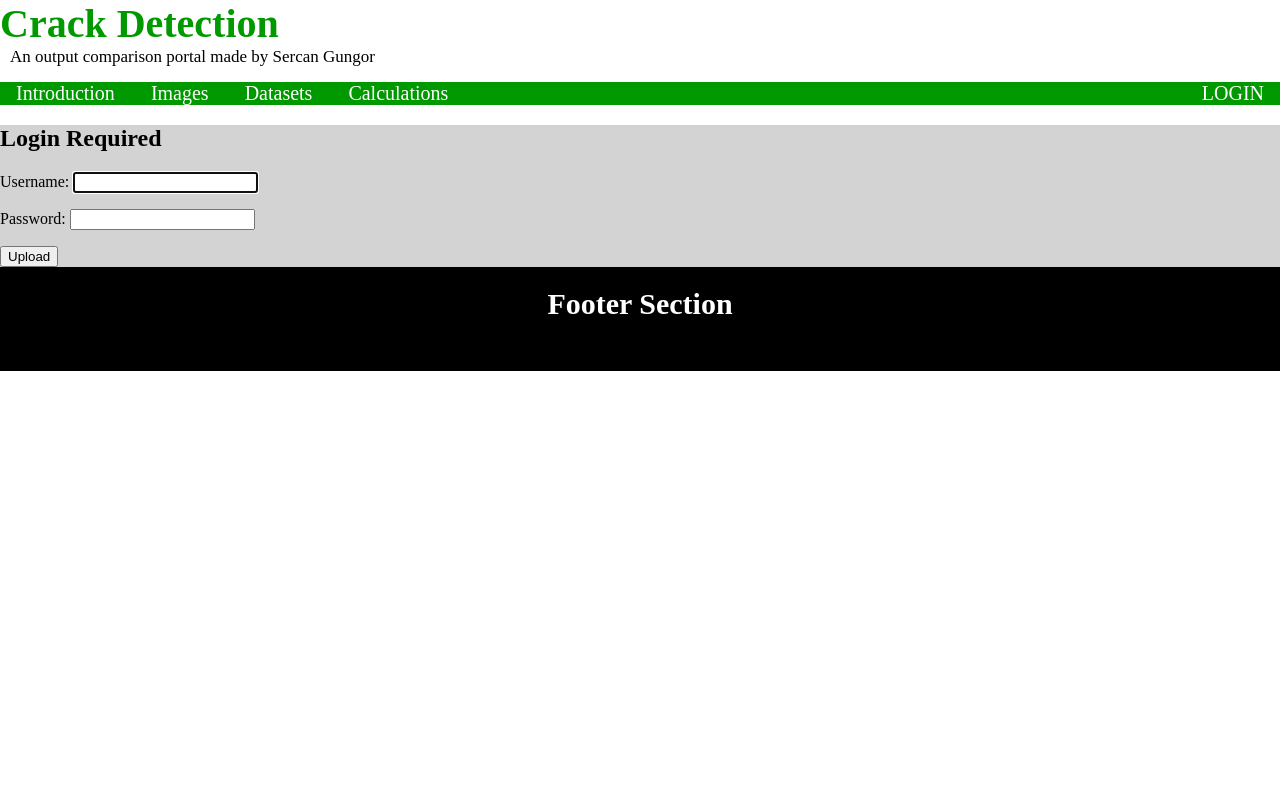
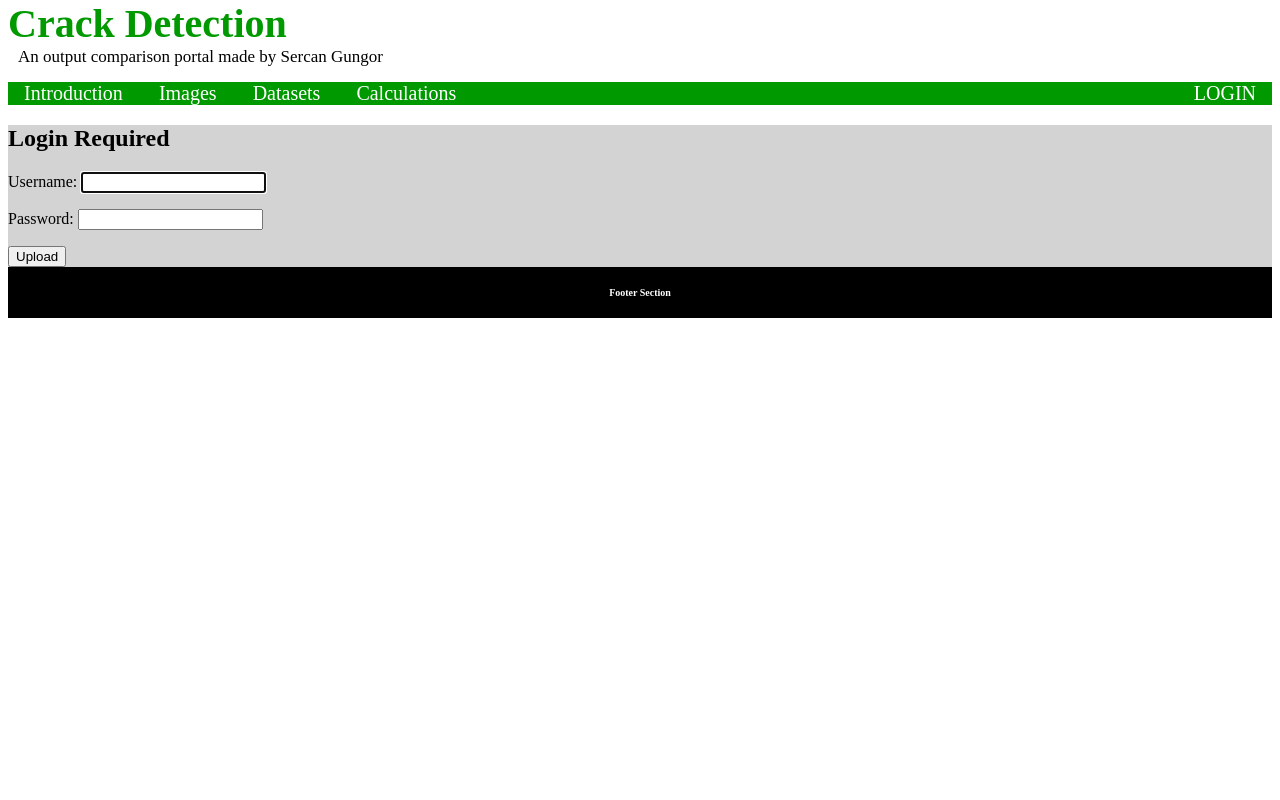
Before and after one commit to gungorser/CrackDetection, a Django app: a page that uses templates/base.html in a window 1280 px wide. Run offline with Django 3.2, Linux system fonts and the light colour scheme.

Commit message:
html changes

```diff
--- a/main/tables.py
+++ b/main/tables.py
@@ -75,4 +75,4 @@ class ProductTable(tables.Table):
 
     class Meta:
         model = Product
-        fields = ['id', 'title', 'view',]
+        fields = ['title', 'view',]
--- a/templates/base.html
+++ b/templates/base.html
@@ -3,6 +3,10 @@
 <head>
 	<title>Page Layout</title>
 	<style>
+
+		html, body{
+			height:100%;
+		}
 		.head1 {
 			font-size:40px;
 			color:#009900;
@@ -14,6 +18,7 @@
 			margin-bottom:15px;
 		}
 		body {
+			max-width: 1264px;
 			margin: 0 auto;
 			background-position:center;
 			background-size: contain;
@@ -40,15 +45,14 @@ l			color:white;
 			float: right;
 		}
 		footer {
-			width: 100%;
 			bottom: 0px;
 			background-color: #000;
 			color: #fff;
 			position: relative;
 			padding-top:20px;
-			padding-bottom:50px;
+			padding-bottom:20px;
 			text-align:center;
-			font-size:30px;
+			font-size:10px;
 			font-weight:bold;
 		}
 		.body_sec {
@@ -58,7 +62,6 @@ l			color:white;
 </head>
 
 <body>
-
 		<!-- Header Section -->
 		<header>
 			<div class="head1">Crack Detection</div>
```
Lines whose indentation alone changed are shown as unchanged.
